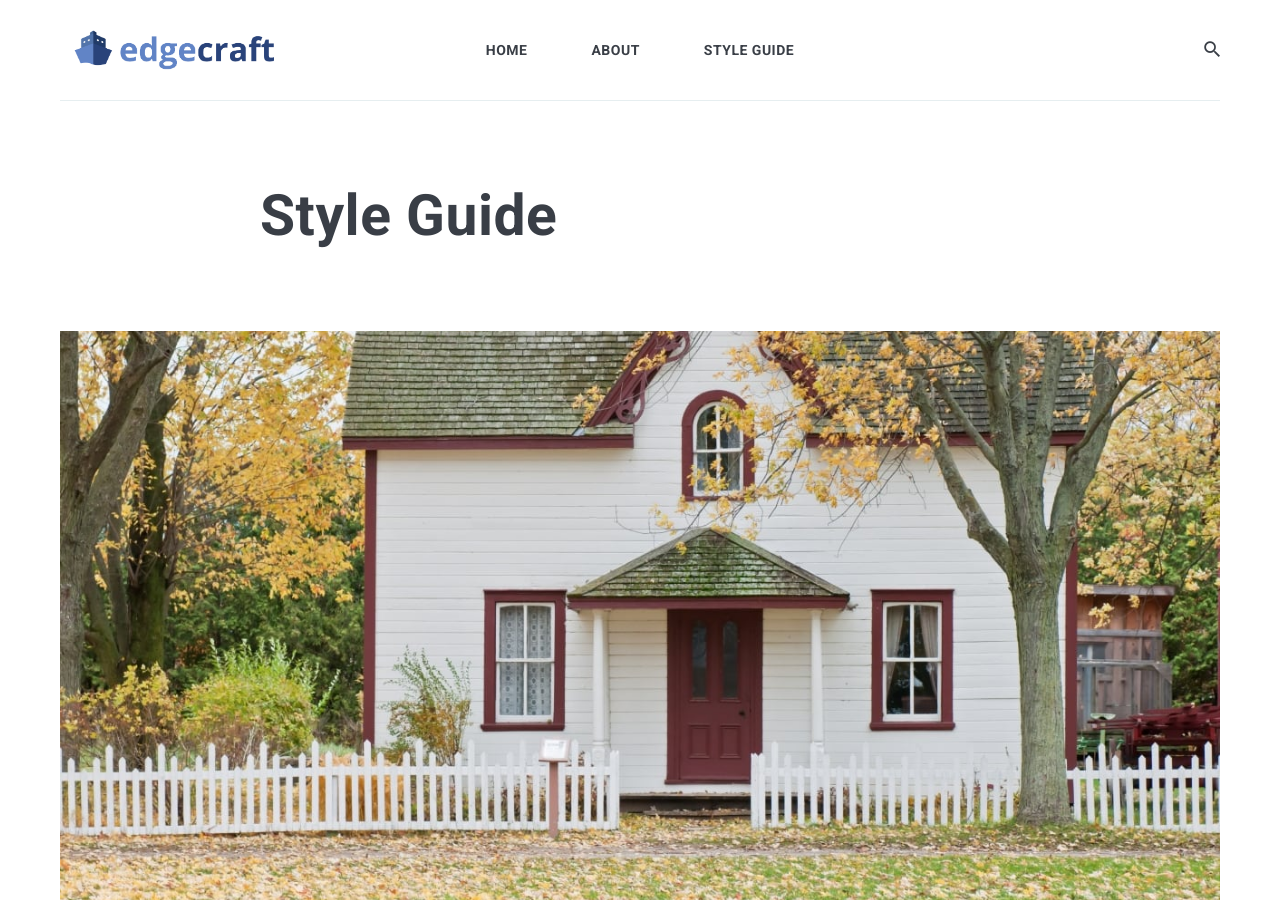
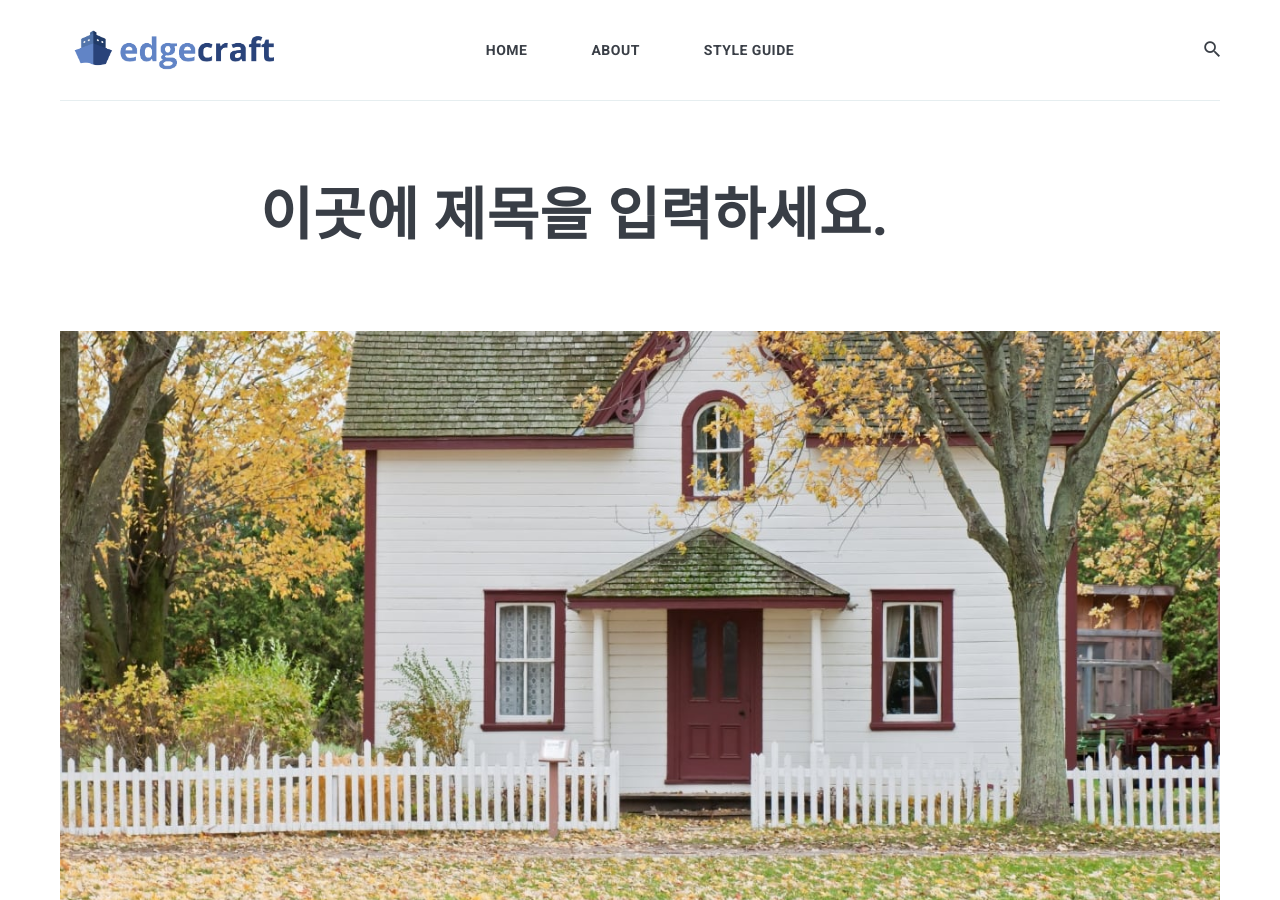
Before and after one commit to acornsoft-edgecraft/acornsoft-edgecraft.github.io, a Jekyll site: the page built from _pages/styleguide.md, in a window 1280 px wide and 900 px high. Built offline with Jekyll 4.4.1, drawn with Linux system fonts in a browser that asks for light colours; nearby versions of some CDN libraries.

Commit message:
menu와 page-title 분리

```diff
--- a/_layouts/page.html
+++ b/_layouts/page.html
@@ -5,7 +5,7 @@ layout: default
 	<div class="page-title-box">
 		<div class="row">
 			<div class="col col-10 push-2 col-11 push-t-1 col-m-12 push-m-0">
-				<h1 class="page-title">{{ page.title | escape }}</h1>
+				<h1 class="page-title">{{ page.title2 | escape }}</h1> <!--메뉴와 page-title 분리-->
 			</div>
 		</div>
 	</div>
--- a/_pages/styleguide.md
+++ b/_pages/styleguide.md
@@ -1,6 +1,7 @@
 ---
 layout: page
 title: Style Guide
+title2: 이곳에 제목을 입력하세요. # 메뉴와 page-title 분리
 permalink: /styleguide/
 image: 08.jpg
 ---
```
Also changed, not shown: _pages/about.md (+1 -0 lines).
